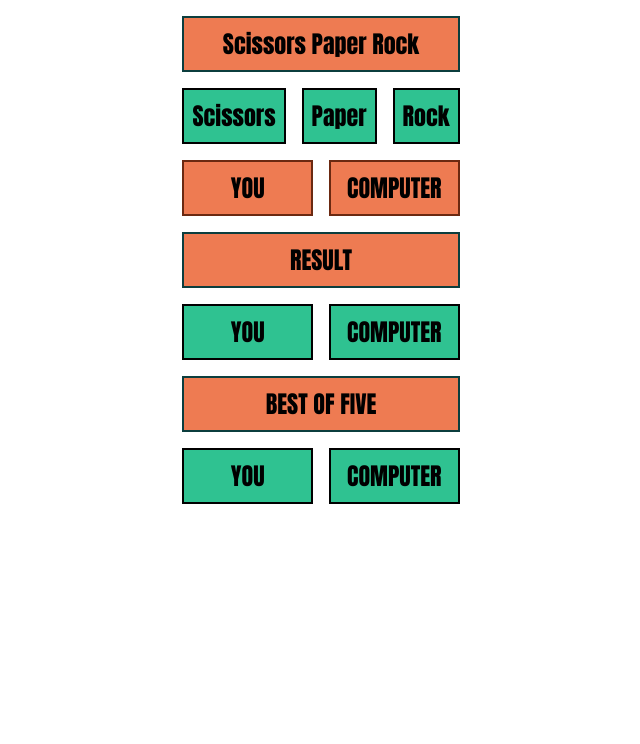
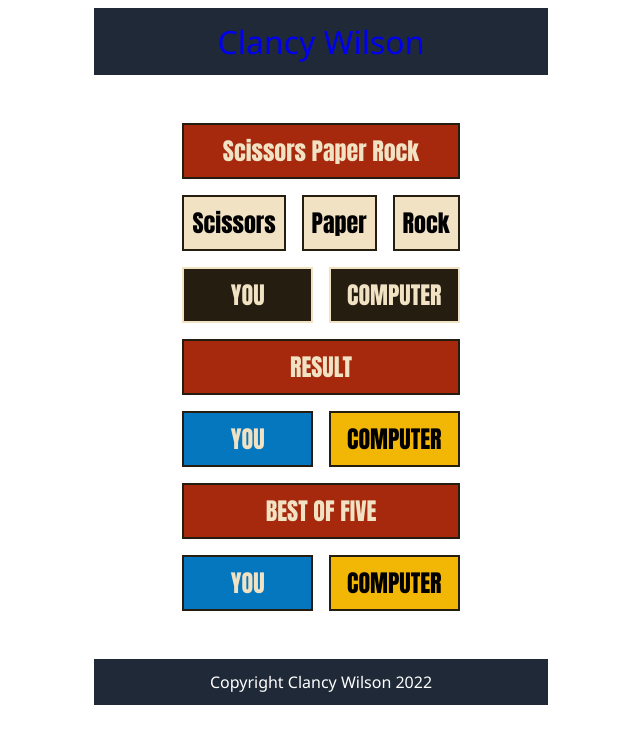
Before and after one commit to clancy42nw5/Scissors_Paper_Rock, a plain HTML site: page index.html in a window 1280 px wide. Shown: the whole page, without its empty margins (319-959 px from the left). Drawn offline with Linux system fonts and the light colour scheme.

Commit message:
Add links and consistent CSS

```diff
--- a/index.html
+++ b/index.html
@@ -9,6 +9,12 @@
     <script src="javascript.js" defer></script>
 </head>
 <body>
+    <div class="header">
+        <a href="../odin-webpage/index.html">
+            <text class="headerText">Clancy Wilson</text>
+        </a>
+    </div>
+    <div class="contentContainer">
         <div class="spr">Scissors Paper Rock</div>
         <div class="buttonContainer">
             <button class="btn" id="btnScissors">Scissors</button>
@@ -29,5 +35,9 @@
             <button class="games" id="userGames">YOU</button>
             <button class="games" id="computerGames">COMPUTER</button>
         </div>
+    </div>
+    <div class="footer">
+        <text class="footerText">Copyright Clancy Wilson 2022</text>
+    </div>
 </body>
 </html>
--- a/styles.css
+++ b/styles.css
@@ -1,6 +1,54 @@
 * {
+  font-family: 'Segoe UI', Tahoma, Geneva, Verdana, sans-serif;
+}
+
+.spr, .btn, .playerChoice, .opponentChoice, .winOrLose, .results, .bestOfFive, .games {
+  font-size: 24px;
   font-family: Impact, Haettenschweiler, 'Arial Narrow Bold', sans-serif;
-  font-size: 24px;
+}
+
+a:link {
+  text-decoration: none;
+}
+
+a:visited {
+  text-decoration:none;
+  color: white;
+ }
+
+a:hover {
+  text-decoration: none;
+}
+
+a:active {
+  text-decoration: none;
+}
+
+.header, .footer {
+  background-color: #1F2937;
+  color: white;
+  display: flex;
+  flex-direction: row;
+  justify-content: space-evenly;
+  flex: 1;
+  padding: 12px;
+}
+
+.headerText {
+  font-size: 32px;
+}
+
+.footerText {
+  font-size: 16px;
+}
+
+.header {
+  margin-bottom: 40px;
+  justify-content: space-around;
+}
+
+.footer {
+  margin-top: 40px;
 }
 
 body {
@@ -8,6 +56,13 @@ body {
     align-self: center;
     justify-self: center;
     flex-direction: column;
+}
+.contentContainer {
+  margin-left: 80px;
+  margin-right: 80px;
+  display: flex;
+  flex-direction: column;
+  font-size: 24px;
 }
 
 .spr, .winOrLose, .bestOfFive {
@@ -17,14 +72,18 @@ body {
     flex: 1;
     margin: 8px;
     padding: 8px;
-    border: 2px solid rgb(11, 62, 62);
     gap: 68px;
-    background-color: rgb(238, 123, 82);
+    border: 2px solid #261D11;
+    background-color: #A6290D;
+    color: #F2E2C4;
+
 }
 
 .choicesContainer {
   display: flex;
   justify-items: center;
+  font-size: 24px;
+  color: #261D11;
 }
 
 .playerChoice, .opponentChoice {
@@ -34,13 +93,17 @@ body {
   flex: 1;
   margin: 8px;
   padding: 8px;
-  border: 2px solid rgb(107, 41, 17);
   gap: 68px;
-  background-color: rgb(238, 123, 82);
+  border: 2px solid #F2E2C4;
+  color: #F2E2C4;
+  background-color: #261D11;
+
 }
 
 .buttonContainer {
     display: flex;
+    flex-direction: row;
+
 }
 
 .resultsContainer, .gamesContainer {
@@ -55,13 +118,23 @@ body {
     flex: 1;
     margin: 8px;
     padding: 8px;
-    border: 2px solid black;
+    border: 2px solid #261D11;
     gap: 36px;
-    background-color: rgb(47, 194, 145);
+}
+
+#userResults, #userGames {
+  background-color: #0477BF;
+  color: #F2E2C4;
+  font-size: 24px;
+}
+
+#computerResults, #computerGames {
+  background-color: #F2B705;
+  font-size: 24px;
 }
 
 .btn {
-    border: 2px solid black;
+    border: 2px solid #261D11;
     align-self: center;
     justify-content: space-evenly;
     flex: 1;
@@ -69,67 +142,12 @@ body {
     padding: 8px;
     gap: 36px;
     transition:all 0.07s;
-    background-color: rgb(47, 194, 145);
+    background-color: #F2E2C4;
+    font-size: 24px;
 }
 
 .activated {
-    transform:scale(1.1);
-    border-color: teal;
-    box-shadow: 0 0 10px solid black;
+    transform:scale(1.15);
+    border-color: #A6290D;
+    box-shadow: 0 0 10px solid #261D11;
 }
-
-
-
-/*
-html {
-  font-size: 10px;
-  background: url('./background.jpg') bottom center;
-  background-size: cover;
-}
-
-body,html {
-  margin: 0;
-  padding: 0;
-  font-family: sans-serif;
-}
-
-.keys {
-  display: flex;
-  flex: 1;
-  min-height: 100vh;
-  align-items: center;
-  justify-content: center;
-}
-
-.key {
-  border: .4rem solid black;
-  border-radius: .5rem;
-  margin: 1rem;
-  font-size: 1.5rem;
-  padding: 1rem .5rem;
-  transition: all .07s ease;
-  width: 10rem;
-  text-align: center;
-  color: white;
-  background: rgba(0,0,0,0.4);
-  text-shadow: 0 0 .5rem black;
-}
-
-.playing {
-  transform: scale(1.1);
-  border-color: #ffc600;
-  box-shadow: 0 0 1rem #ffc600;
-}
-
-kbd {
-  display: block;
-  font-size: 4rem;
-}
-
-.sound {
-  font-size: 1.2rem;
-  text-transform: uppercase;
-  letter-spacing: .1rem;
-  color: #ffc600;
-}
-*/
```
Lines whose indentation alone changed are shown as unchanged.
